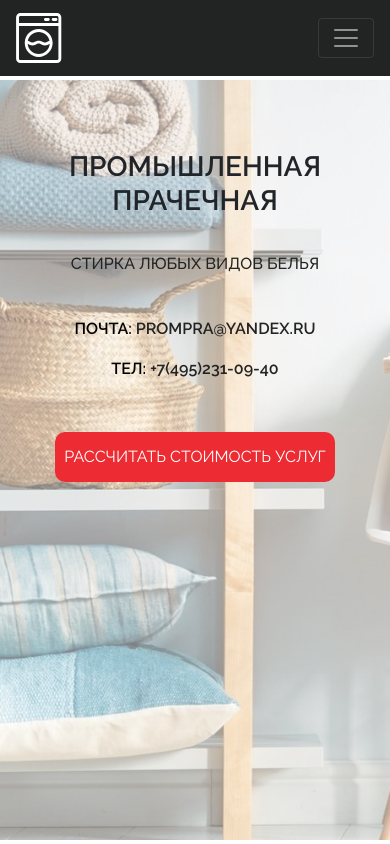
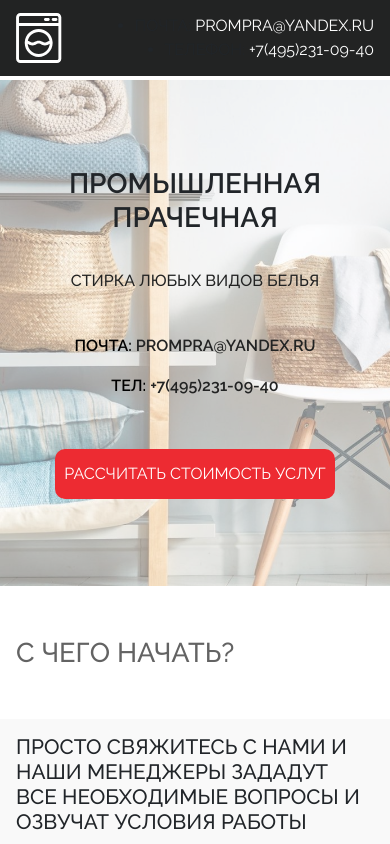
Before and after one commit to whytdan/laundry-app, a plain HTML site: page index.html in a window 390 px wide. Shown: the top 844 px of the page. Drawn offline with nearby package versions, Linux system fonts and the light colour scheme; some packages are replaced by stand-ins of ours; a script that the page names is missing; files whose address does not match are found by name.

Commit message:
fix hero and update nav

```diff
--- a/index.html
+++ b/index.html
@@ -58,7 +58,12 @@
 					<img class="d-none d-sm-inline" src="./assets/icons/laundry.svg" alt="laundry-icon">
 				</div>
 
-				<button class="navbar-toggler" type="button" data-bs-toggle="collapse" data-bs-target="#navbarNav"
+				<ul>
+					<li>Почта: <a href="mailto:prompra@yandex.ru">prompra@yandex.ru</a></li>
+					<li>Телефон: <a href="tel:+74952310940">+7(495)231-09-40</a></li>
+				</ul>
+
+				<!-- <button class="navbar-toggler" type="button" data-bs-toggle="collapse" data-bs-target="#navbarNav"
 					aria-controls="navbarNav" aria-expanded="false" aria-label="Toggle navigation">
 					<span class="navbar-toggler-icon"></span>
 				</button>
@@ -86,7 +91,7 @@
 							</a>
 						</li>
 
-					</ul>
+					</ul> -->
 				</div>
 			</div>
 		</nav>
@@ -256,63 +261,6 @@
 				</div>
 			</div>
 		</section>
-
-		<!-- <section class="section__service_price py-4">
-			<div class="row section">
-				<div class="col-12 col-lg-4 text-center mb-4">
-					<h5>Тип вашей организации</h5>
-					<p class="mt-3">Выберите сферу вашей компании</p>
-				</div>
-
-				<div class="col-12 col-lg-4 text-center mb-4">
-					<h5>Укажите примерный вес белья в месяц (КГ)</h5>
-					<p class="mt-3">Укажите числовые значения напротив инересующих вас позиций белья для ненужных
-						позиций остается
-						значение "0"</p>
-				</div>
-
-				<div class="col-12 col-lg-4 text-center mb-4">
-					<h5>Связать с нами</h5>
-					<p class="mt-3">Пожалуйста, заполните мини-анкету и мы назовём вам точную сумму</p>
-				</div>
-			</div>
-
-			<div class="row section justify-content-between px-3">
-				<ul class="col-12 d-flex flex-column align-items-center col-xl-4" id="services_types">
-					<li data-value="HOTEL" data-active="true">
-						Отель/Хостел/Общежитие
-					</li>
-
-					<li data-value="SANATORY" data-active="false">
-						Санаторий/Пансионат/База отдыха
-					</li>
-
-					<li data-value="MEDICAL" data-active="false">
-						Медицинское учереждение
-					</li>
-
-					<li data-value="RESTOURANT" data-active="false">
-						Ресторан/общепит
-					</li>
-
-					<li data-value="OTHER" data-active="false">
-						Другое
-					</li>
-				</ul>
-
-				<div
-					class="section__service_price_input mx-auto d-flex flex-column justify-content-center col-11 col-xl-2">
-					<input name="weight" type="text">
-					<p class="mt-2 mb-0 text-white">Вес белье в кг</p>
-				</div>
-
-				<form id="form2" class="mt-5 mt-xl-0 col-12 col-xl-4 d-flex flex-column">
-					<input name="fullName" placeholder="Имя" type="text" required>
-					<input id="phoneNumber2" name="phoneNumber" placeholder=Телефон type="text" required>
-					<button type="submit">Рассчитать стоимость услуг</button>
-				</form>
-			</div>
-		</section> -->
 	</main>
 
 
--- a/styles/styles.scss
+++ b/styles/styles.scss
@@ -65,6 +65,29 @@ nav{
 	.nav__inner_left img{
 		width: 50px;
 		height: 50px;
+		@media (max-width: 350px){
+			height: 30px;
+			width: 30px;
+		}
+	}
+
+	ul{
+		margin-bottom: 0;
+		display: flex;
+		flex-direction: column;
+		align-items: flex-end;
+		a{
+			color: #fff;
+			text-decoration: none;
+			&:hover{
+				color: var(--secondary);
+				text-decoration: none;
+			}
+		}
+		@media (max-width: 350px){
+			font-size: 14px;
+		}
+
 	}
 
   .nav__inner_right{
@@ -120,6 +143,9 @@ nav{
 }
 .navbar_content_divider{
 	height: 80px;
+	@media screen and (max-width: 350px){
+		height: 50px;
+	}
 }
 
 .hero{
@@ -142,7 +168,14 @@ nav{
 		height: 100%;
 	}
 	@media screen and (max-width: 450px){
-		padding-top: 70px;
+		padding-top: 0px;
+		height: 60vh !important;
+		align-items: center;
+    	display: flex;
+	}
+
+	@media screen and (max-width: 350px){
+		height: 85vh !important;
 	}
 
 	.hero__content{
```
Also changed, not shown: styles/styles.css, 1 other file.
